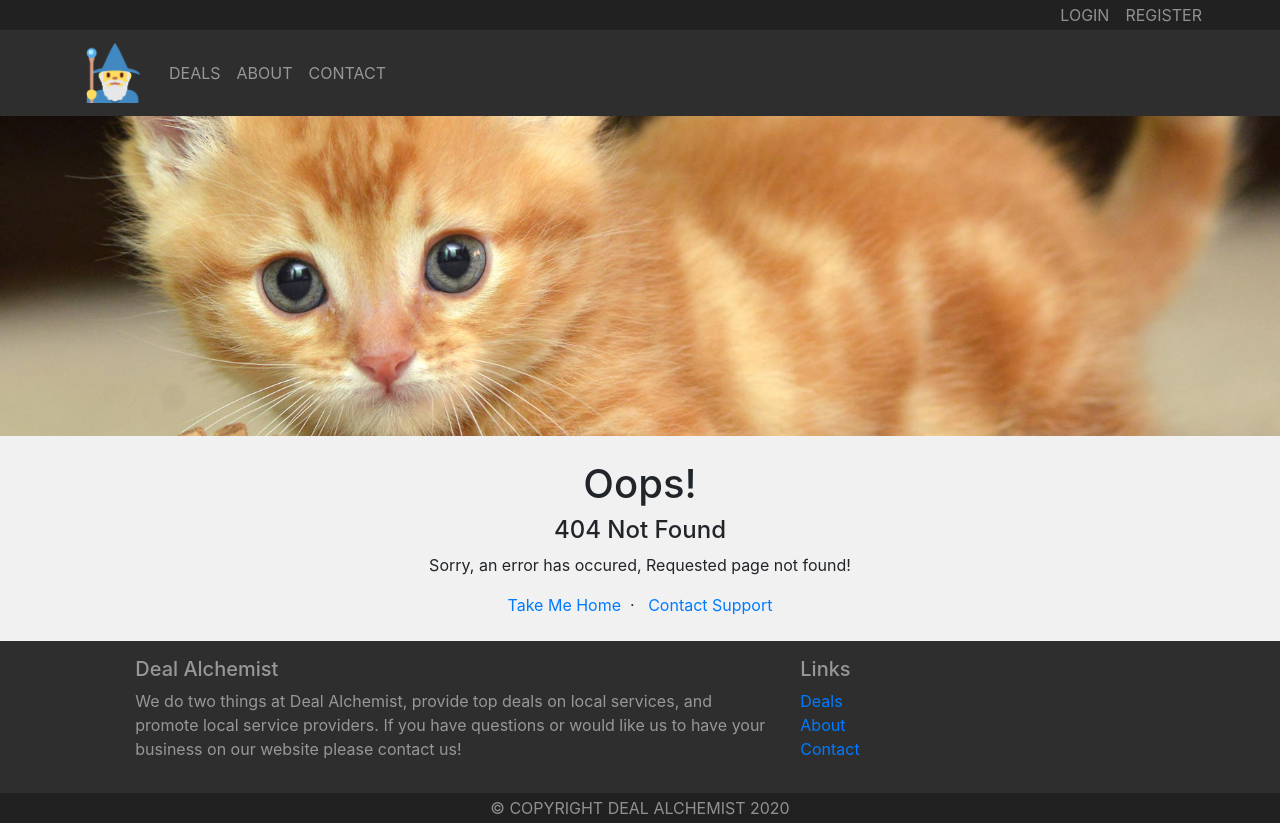
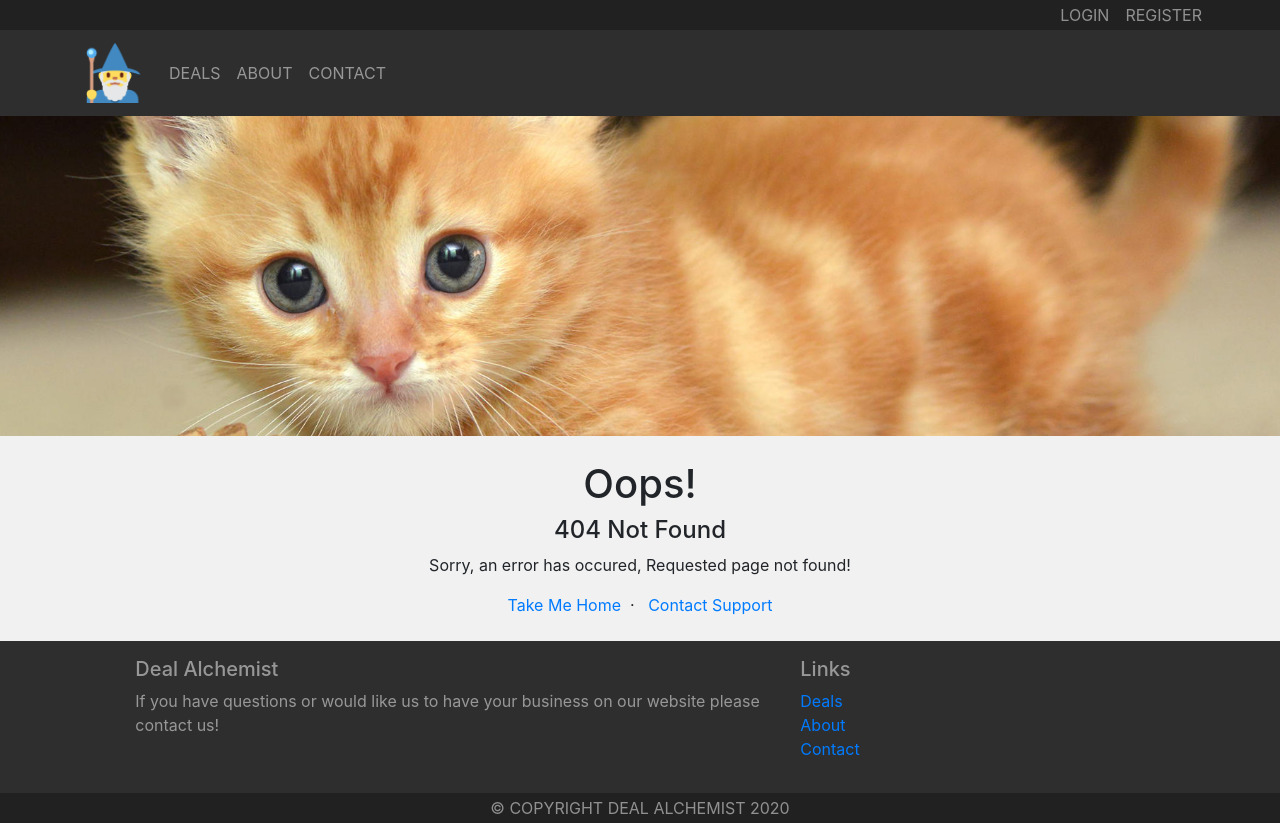
Before and after one commit to PhilipPhil/e-commerce, a React (Create React App) app in the folder app/: page /error404 in a window 1280 px wide. Built offline with nearby package versions, Linux system fonts and the light colour scheme; the HTML template or start-up script is replaced by a standard one.

Commit message:
no message

```diff
--- a/app/src/components/include/Footer.js
+++ b/app/src/components/include/Footer.js
@@ -12,9 +12,7 @@ const FooterComponent = (props) => {
                         <div className="col-12 col-md-7 mt-3">
                             <h5>Deal Alchemist</h5>
                             <p>
-                                We do two things at Deal Alchemist, provide top deals on local services,
-                                and promote local service providers. If you have questions or would
-                                like us to have your business on our website please contact us!
+                                If you have questions or would like us to have your business on our website please contact us!
                         </p>
                         </div>
 
@@ -50,7 +48,7 @@ const FooterComponent = (props) => {
             </div>
         </div>
     )
-  }
+}
 
 function Footer(props) {
     return (
```
